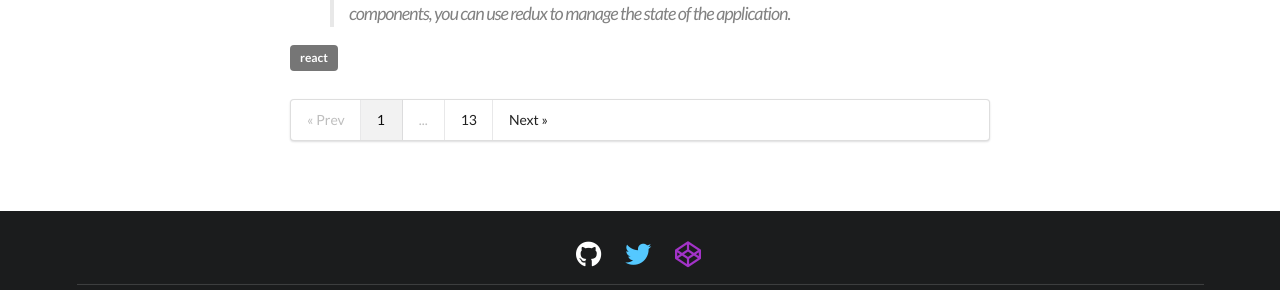
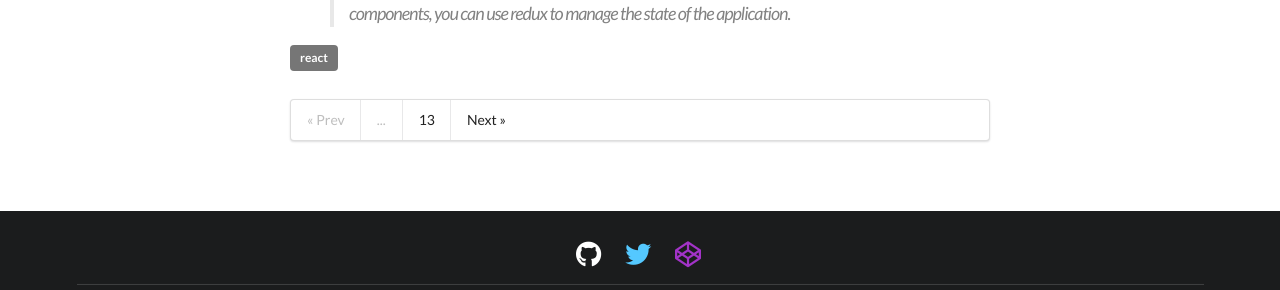
Before and after one commit to discountry/discountry.github.io, a Jekyll site: the page built from index.html, in a window 1280 px wide and 900 px high, scrolled down 533 px. Shown: the part 539-829 px from the top of the window. Built offline with Jekyll 4.4.1, drawn with Linux system fonts in a browser that asks for light colours; the list of posts is cut into pages by our own code.

Commit message:
update pagination

```diff
--- a/_includes/pagination.html
+++ b/_includes/pagination.html
@@ -13,15 +13,13 @@
     {% endif %}
   {% endif %}
 
-  {% for page in (1..paginator.total_pages) %}
-    {% if page == paginator.page %}
-      <span class="active item">{{ page }}</span>
-    {% elsif page == 1 and paginator.page <= 3 %}
-      <a class="item" href="{{ '/' | relative_url }}">{{ page }}</a>
-    {% elsif page == paginator.total_pages and paginator.page >= paginator.total_pages - 2 %}
-      <a class="item" href="{{ site.paginate_path | relative_url | replace: ':num', page }}">{{ page }}</a>
-    {% elsif page >= paginator.page - 2 and page <= paginator.page + 2 %}
-      <a class="item" href="{{ site.paginate_path | relative_url | replace: ':num', page }}">{{ page }}</a>
+  {% for page in (paginator.page - 2..paginator.page + 2) %}
+    {% if page > 0 and page <= paginator.total_pages %}
+      {% if page == paginator.page %}
+        <span class="active item">{{ page }}</span>
+      {% else %}
+        <a class="item" href="{{ site.paginate_path | relative_url | replace: ':num', page }}">{{ page }}</a>
+      {% endif %}
     {% endif %}
   {% endfor %}
 
```
